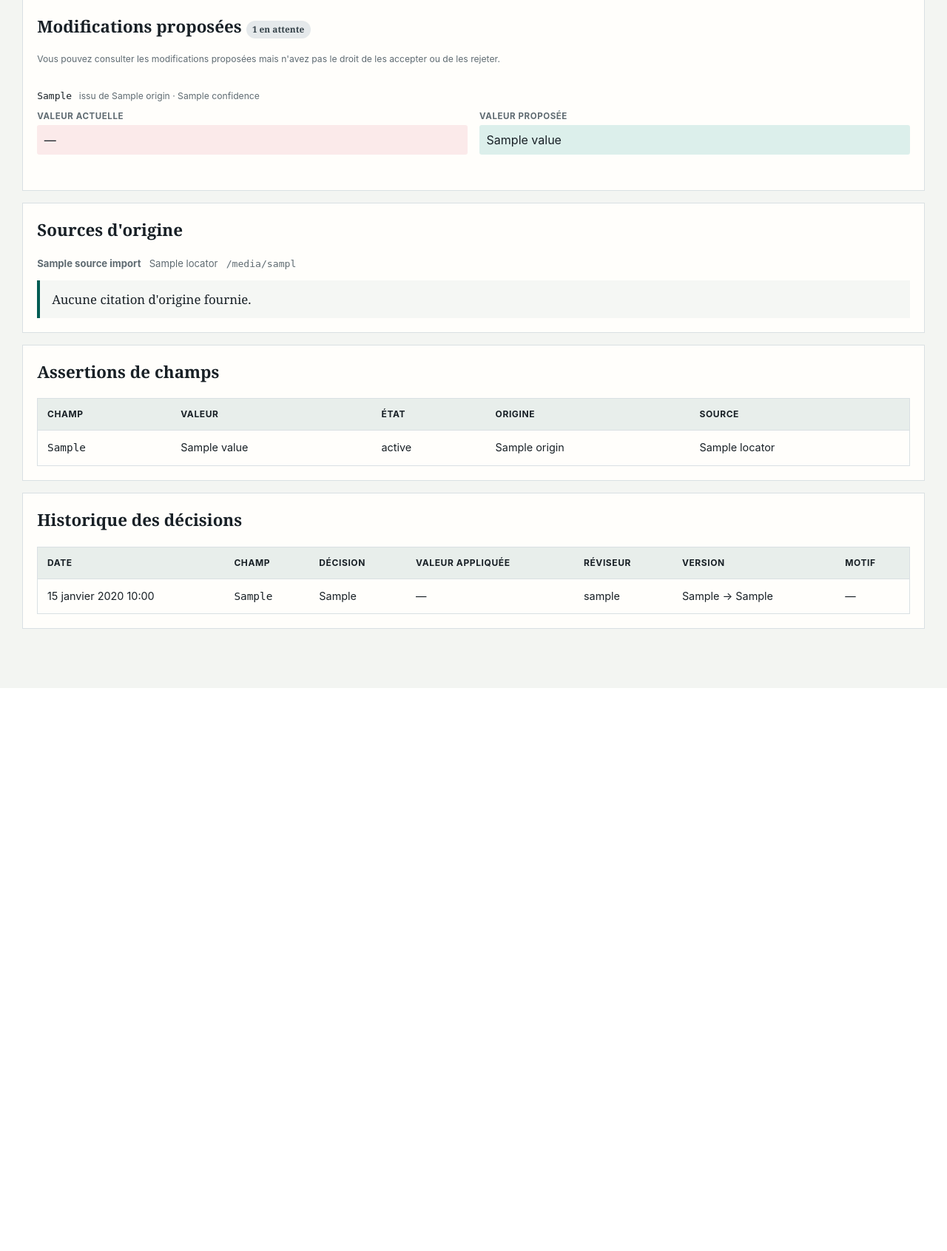
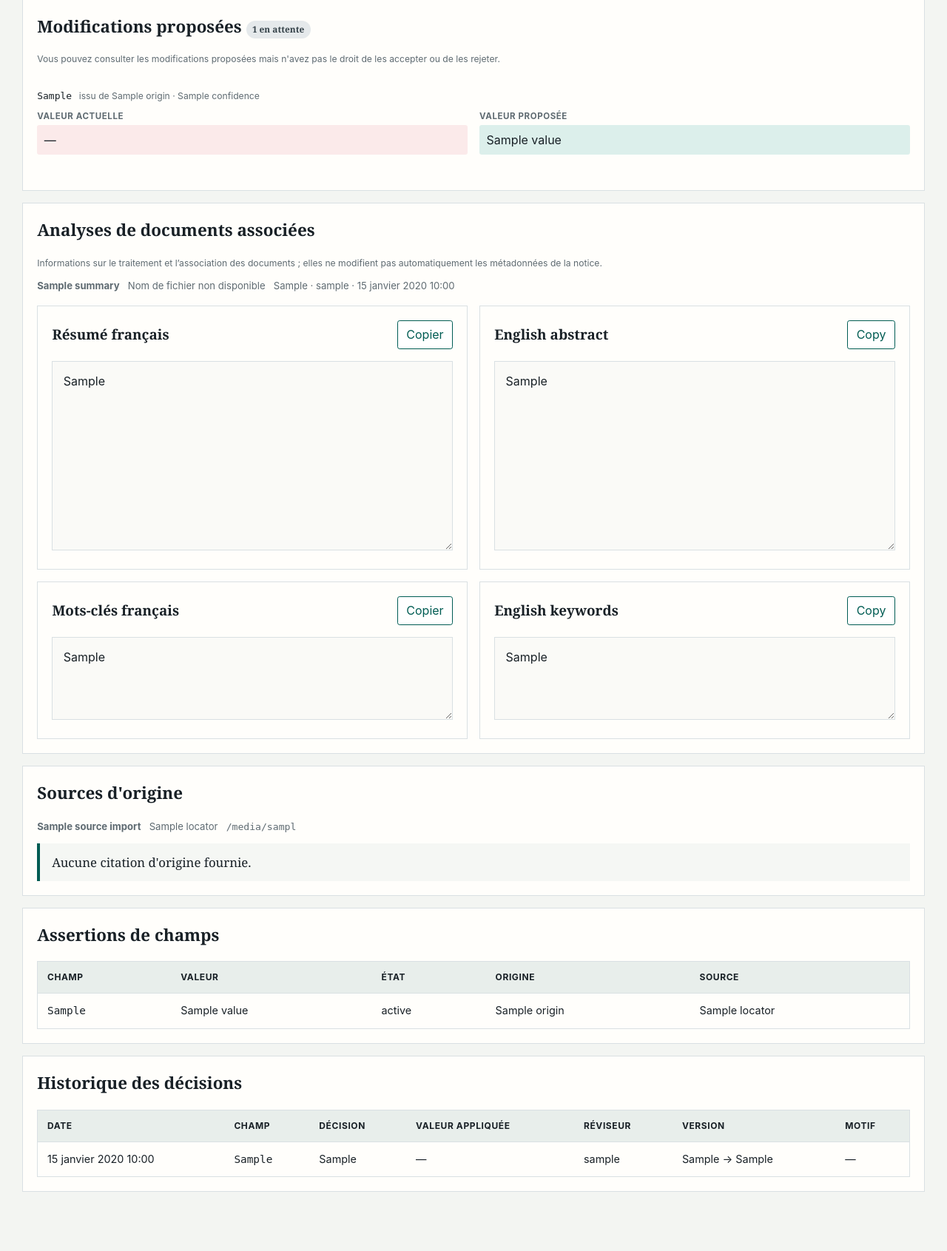
Before and after one commit to jfix/hal-assistant-webapp, a Django app: template catalog/templates/catalog/publication_detail.html in a window 1280 px wide. Shown: the part 468-2159 px from the top of the page at 74% size. Before the commit the page ends 1398 px from the top, so only its background shows below. Run offline with Django 5.2, Linux system fonts and the light colour scheme; the template is opened without the code that fills it: most values are stand-ins (such as "Sample title", 1, 10 or a date in 2020); data that the repository does not hold is empty; parts of the project's set-up code (start-up, migrations or seed data) failed here and were passed over.

Commit message:
Show document analyses on publication pages

```diff
--- a/catalog/static/catalog/app.css
+++ b/catalog/static/catalog/app.css
@@ -72,6 +72,8 @@ tbody tr:last-child td { border-bottom: 0; }
 .metadata dt { color: var(--muted); font-size: .74rem; font-weight: 750; text-transform: uppercase; letter-spacing: .05em; }
 .metadata dd { margin: .18rem 0 0; }
 .source-record + .source-record { border-top: 1px solid var(--line); margin-top: 1rem; padding-top: 1rem; }
+.document-analysis + .document-analysis { border-top: 1px solid var(--line); margin-top: 1.5rem; padding-top: 1.5rem; }
+.document-analysis-results { margin-top: 1rem; }
 .source-meta { display: flex; flex-wrap: wrap; gap: .7rem; align-items: baseline; color: var(--muted); font-size: .82rem; }
 blockquote { margin: .8rem 0 0; padding: .8rem 1rem; border-left: 4px solid var(--accent); background: #f5f7f4; font-family: Georgia, serif; font-size: 1.05rem; }
 .detail-actions { display: flex; flex-wrap: wrap; gap: .6rem; align-items: start; }
--- a/catalog/templates/catalog/publication_detail.html
+++ b/catalog/templates/catalog/publication_detail.html
@@ -93,6 +93,41 @@
     </section>
   {% endif %}
 
+  {% if document_analyses %}
+    <section class="panel" aria-labelledby="document-analyses-title">
+      <h2 id="document-analyses-title">Analyses de documents associées</h2>
+      <p class="subtle">Informations sur le traitement et l’association des documents ; elles ne modifient pas automatiquement les métadonnées de la notice.</p>
+      {% for item in document_analyses %}
+        <article class="document-analysis">
+          <div class="source-meta">
+            <strong>{{ item.summary.document_title|default:item.summary.source_filename|default:"Document sans titre" }}</strong>
+            <span>{{ item.summary.source_filename|default:"Nom de fichier non disponible" }}</span>
+            <span>{{ item.link.get_action_display }} · {{ item.link.actor.get_username }} · {{ item.link.created_at }}</span>
+            {% if item.can_open_cache %}<a href="{% url 'document-summary-cache-detail' item.summary.id %}">Ouvrir le résultat en cache</a>{% endif %}
+          </div>
+          <div class="result-grid document-analysis-results">
+            <div class="result-card">
+              <div class="card-heading"><h3>Résumé français</h3><button type="button" class="copy-button" data-copy-target="publication-{{ item.link.id }}-abstract-fr">Copier</button></div>
+              <textarea id="publication-{{ item.link.id }}-abstract-fr" readonly>{{ item.summary.abstract_fr }}</textarea>
+            </div>
+            <div class="result-card">
+              <div class="card-heading"><h3>English abstract</h3><button type="button" class="copy-button" data-copy-target="publication-{{ item.link.id }}-abstract-en">Copy</button></div>
+              <textarea id="publication-{{ item.link.id }}-abstract-en" readonly>{{ item.summary.abstract_en }}</textarea>
+            </div>
+            <div class="result-card">
+              <div class="card-heading"><h3>Mots-clés français</h3><button type="button" class="copy-button" data-copy-target="publication-{{ item.link.id }}-keywords-fr">Copier</button></div>
+              <textarea id="publication-{{ item.link.id }}-keywords-fr" class="keyword-output" readonly>{{ item.summary.keywords_fr|join:", " }}</textarea>
+            </div>
+            <div class="result-card">
+              <div class="card-heading"><h3>English keywords</h3><button type="button" class="copy-button" data-copy-target="publication-{{ item.link.id }}-keywords-en">Copy</button></div>
+              <textarea id="publication-{{ item.link.id }}-keywords-en" class="keyword-output" readonly>{{ item.summary.keywords_en|join:", " }}</textarea>
+            </div>
+          </div>
+        </article>
+      {% endfor %}
+    </section>
+  {% endif %}
+
   <section class="panel">
     <h2>Sources d'origine</h2>
     {% for source in publication.source_records.all %}
```
Also changed, not shown: catalog/tests/test_views.py (+80 -1 lines), catalog/views.py (+11 -0 lines).
